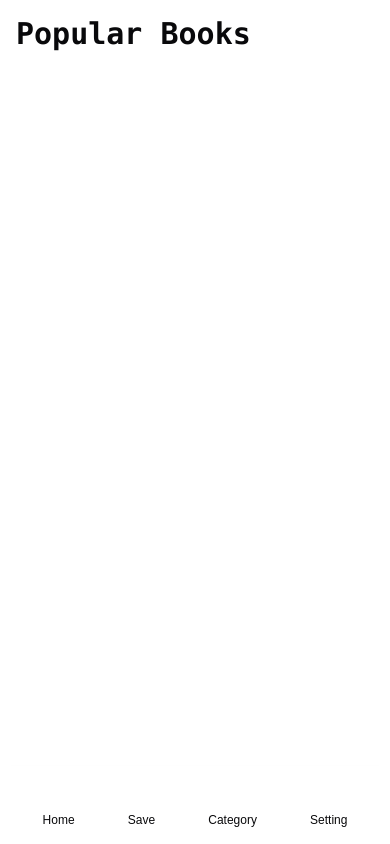
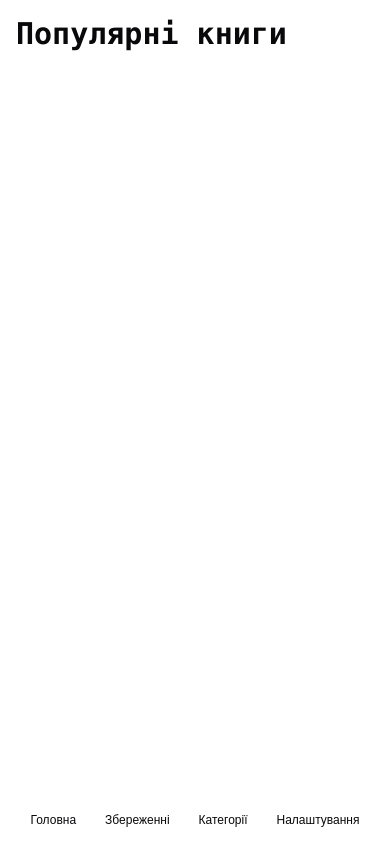
Before and after one commit to Galyckyj/dumky-platform, a Next.js app: page /popular in a window 390 px wide. Built offline with nearby package versions, Linux system fonts and the light colour scheme; some icons are missing.

Commit message:
Update 0.1

```diff
--- a/app/api/sendMessage/route.ts
+++ b/app/api/sendMessage/route.ts
@@ -25,7 +25,7 @@ export async function POST(request: Request) {
           reply_markup: {
             inline_keyboard: [[
               {
-                text: '🤖 Bot Message',
+                text: '🤖 Це повідомлення від бота',
                 callback_data: 'bot_signature'
               }
             ]]
--- a/app/category/page.tsx
+++ b/app/category/page.tsx
@@ -5,7 +5,7 @@ export default function FavoritesPage() {
   return (
     <Layout>
       <div>
-        <h1 className="text-3xl font-bold md:text-[60px]">Category</h1>
+        <h1 className="text-3xl font-bold md:text-[60px]">Категорії</h1>
         {/* Контент сторінки */}
       </div>
     </Layout>
--- a/app/favorites/page.tsx
+++ b/app/favorites/page.tsx
@@ -5,7 +5,7 @@ export default function FavoritesPage() {
   return (
     <Layout>
       <div >
-        <h1 className="text-3xl font-bold md:text-[60px]">Favorites</h1>
+        <h1 className="text-3xl font-bold md:text-[60px]">Вподобання</h1>
         {/* Контент сторінки */}
       </div>
     </Layout>
--- a/app/page.tsx
+++ b/app/page.tsx
@@ -2,7 +2,7 @@
 import { Layout } from '@/components/layouts/Layout'
 import { Header } from '@/components/Header'
 import { BookCarousel } from '@/components/BookCarousel'
-import { TextareaWithButton } from '@/components/Feedback'
+import { Feedback } from '@/components/Feedback'
 import { MessageList } from '@/components/Coments'
 import { books } from '@/constants/books' // Перемістіть масив книг у окремий файл
 import Link from 'next/link'
@@ -13,12 +13,12 @@ export default function Home() {
       <Header />
       <div className="popular my-11">
         <div className='titleh flex justify-between items-center'>
-          <h2 className='font-semibold text-xl'>Popular Books</h2>
-          <Link href='/popular'>All</Link>
+          <h2 className='font-semibold text-xl'>Популярні книги</h2>
+          <Link href='/popular'>Більше</Link>
         </div>
         <BookCarousel books={books} />
       </div>
-      <TextareaWithButton />
+      <Feedback />
       {/* <MessageList /> */}
     </Layout>
   )
--- a/app/popular/page.tsx
+++ b/app/popular/page.tsx
@@ -5,7 +5,7 @@ export default function PopularBooksPages() {
   return (
     <Layout>
       <div>
-        <h1 className="text-3xl font-bold md:text-[60px]">Popular Books</h1>
+        <h1 className="text-3xl font-bold md:text-[60px]">Популярні книги</h1>
         {/* Контент сторінки */}
       </div>
     </Layout>
--- a/app/settings/page.tsx
+++ b/app/settings/page.tsx
@@ -5,7 +5,7 @@ export default function FavoritesPage() {
   return (
     <Layout>
       <div>
-        <h1 className="text-3xl font-bold md:text-[60px]">Settings</h1>
+        <h1 className="text-3xl font-bold md:text-[60px]">Налаштування</h1>
         {/* Контент сторінки */}
       </div>
     </Layout>
--- a/components/Feedback.tsx
+++ b/components/Feedback.tsx
@@ -1,25 +1,30 @@
-import { Button } from "@/components/ui/button"
-import { Textarea } from "@/components/ui/textarea"
-import { useState } from 'react';
+import { useState, useRef } from 'react';
+import { Button } from "@/components/ui/button";
+import { Textarea } from "@/components/ui/textarea";
 
-export function TextareaWithButton() {
+export function Feedback() {
     const [message, setMessage] = useState('');
-    const [status, setStatus] = useState<string | null>(null);
+    const [status, setStatus] = useState('');
+    const [isSubmitting, setIsSubmitting] = useState(false);
+    const lastSubmitTime = useRef(0);
 
     const handleSubmit = async (e: React.FormEvent) => {
         e.preventDefault();
-        setStatus(null);
 
-        if (!message.trim()) return;
+        // Prevent rapid submissions
+        const now = Date.now();
+        if (now - lastSubmitTime.current < 1000 || !message.trim() || isSubmitting) {
+            return;
+        }
+
+        setIsSubmitting(true);
+        lastSubmitTime.current = now;
 
         try {
             const response = await fetch('/api/sendMessage', {
                 method: 'POST',
-
-                headers: {
-                    'Content-Type': 'application/json',
-                },
-                body: JSON.stringify({ message: message.trim() }),
+                headers: { 'Content-Type': 'application/json' },
+                body: JSON.stringify({ message })
             });
 
             if (!response.ok) {
@@ -31,6 +36,8 @@ export function TextareaWithButton() {
         } catch (error) {
             console.error('Error:', error);
             setStatus('Помилка при відправці повідомлення');
+        } finally {
+            setIsSubmitting(false);
         }
     }
 
@@ -41,13 +48,20 @@ export function TextareaWithButton() {
                 placeholder="Напиши текст сюди."
                 value={message}
                 onChange={(e) => setMessage(e.target.value)}
+                disabled={isSubmitting}
             />
-            <Button type="submit">Відправити</Button>
+            <Button
+                type="submit"
+                disabled={!message.trim() || isSubmitting}
+                className={!message.trim() || isSubmitting ? 'opacity-50 cursor-not-allowed' : ''}
+            >
+                {isSubmitting ? 'Відправляється...' : 'Відправити'}
+            </Button>
             {status && (
                 <p className={`text-sm ${status.includes('успішно') ? 'text-green-500' : 'text-red-500'}`}>
                     {status}
                 </p>
             )}
         </form>
-    )
+    );
 }
--- a/components/Header.tsx
+++ b/components/Header.tsx
@@ -5,11 +5,11 @@ import { SearchNormal } from "iconsax-react"
 export function Header() {
   return (
     <div className='header flex flex-col justify-between md:flex-row md:items-center gap-10 md:gap-8'>
-      <div className='font-bold text-3xl md:text-[60px]'>Explore</div>
+      <div className='font-bold text-3xl md:text-[60px]'>Привіт👋</div>
       <div className="flex w-full md:max-w-md items-center space-x-2">
         <Input
           type="text"
-          placeholder="Find the book"
+          placeholder="Пошук книги"
           className="h-10 md:h-12"
         />
         <Button
--- a/components/MobileNavbar.tsx
+++ b/components/MobileNavbar.tsx
@@ -3,10 +3,10 @@ import { usePathname } from 'next/navigation'
 import { Home2, Category, Save2, Setting } from "iconsax-react"
 
 const menuItems = [
-  { id: 1, icon: Home2, label: 'Home', href: '/' },
-  { id: 2, icon: Save2, label: 'Save', href: '/favorites' },
-  { id: 3, icon: Category, label: 'Category', href: '/category' },
-  { id: 4, icon: Setting, label: 'Setting', href: '/settings' },
+  { id: 1, icon: Home2, label: 'Головна', href: '/' },
+  { id: 2, icon: Save2, label: 'Збереженні', href: '/favorites' },
+  { id: 3, icon: Category, label: 'Категорії', href: '/category' },
+  { id: 4, icon: Setting, label: 'Налаштування', href: '/settings' },
 ]
 
 export function MobileNavbar() {
--- a/components/Sidebar.tsx
+++ b/components/Sidebar.tsx
@@ -5,10 +5,10 @@ import { usePathname } from 'next/navigation'
 import { memo } from 'react'
 
 const menuItems = [
-  { id: 1, icon: Home2, label: 'Home', href: '/' },
-  { id: 2, icon: Save2, label: 'Save', href: '/favorites' },
-  { id: 3, icon: Category, label: 'Category', href: '/category' },
-  { id: 4, icon: Setting, label: 'Setting', href: '/settings' },
+  { id: 1, icon: Home2, label: 'Головна', href: '/' },
+  { id: 2, icon: Save2, label: 'Збереження', href: '/favorites' },
+  { id: 3, icon: Category, label: 'Категорії', href: '/category' },
+  { id: 4, icon: Setting, label: 'Налаштування', href: '/settings' },
 ]
 
 export const Sidebar = memo(() => {
@@ -61,7 +61,7 @@ export const Sidebar = memo(() => {
       </div>
 
         <div className="book_reading">
-          <div className='text-gray-400 text-center'>Current books reading</div>
+          <div className='text-gray-400 text-center'>Сьогоднішня книга дня</div>
           <div className="flex gap-4 my-10 bg-white p-4 shadow-sm rounded-xl items-center">
             <div className="w-[600px]"><img className="rounded-xl" src="https://st.booknet.ua/uploads/covers/220/1730881755_52.png" alt="help" /></div>
             <div className="flex flex-col gap-2">
```
